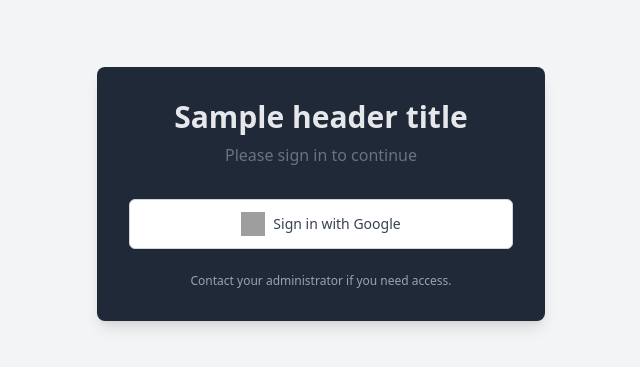
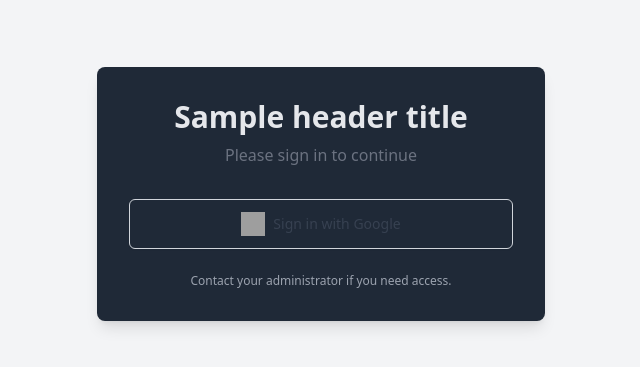
Before and after one commit to teslien/ReportsDashboard, a Python web app: template templates/login.html in a window 1280 px wide. Shown: the part 206-573 px from the top of the page, without its empty margins (319-959 px from the left). Run offline with Jinja, Linux system fonts and the light colour scheme; the template is opened without the code that fills it: most values are stand-ins (such as "Sample title", 1, 10 or a date in 2020); some libraries are stand-ins or nearby versions; grey boxes are pictures that could not be loaded.

Commit message:
Update login page to use dark theme

```diff
--- a/templates/login.html
+++ b/templates/login.html
@@ -13,7 +13,7 @@
         <h1 class="text-3xl font-bold text-gray-200 mb-2">{{ header_title }}</h1>
         <p class="text-gray-500 mb-8">Please sign in to continue</p>
 
-        <a href="{{ url_for('login_google') }}" class="flex items-center justify-center w-full px-4 py-3 border border-gray-300 rounded-md shadow-sm text-sm font-medium text-gray-700 bg-white hover:bg-gray-700 transition duration-150 ease-in-out">
+        <a href="{{ url_for('login_google') }}" class="flex items-center justify-center w-full px-4 py-3 border border-gray-300 rounded-md shadow-sm text-sm font-medium text-gray-700 bg-gray-800 hover:bg-gray-700 transition duration-150 ease-in-out">
             <img src="https://www.svgrepo.com/show/475656/google-color.svg" alt="Google" class="h-6 w-6 mr-2">
             <span>Sign in with Google</span>
         </a>
```
